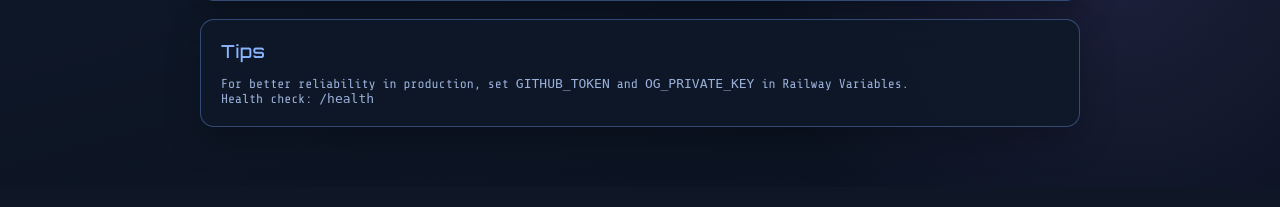
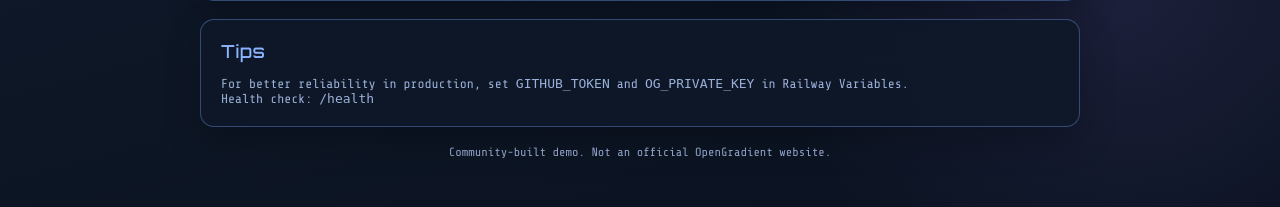
Before and after one commit to arthuroua/repo-security-checker, a Flask app: page / in a window 1280 px wide. Shown: the part 972-1179 px from the top of the page. Before the commit the page ends 1099 px from the top, so only its background shows below. Run offline with Flask 3, Linux system fonts and the light colour scheme; some libraries are stand-ins or nearby versions.

Commit message:
Add non-official disclaimer footer

```diff
--- a/templates/index.html
+++ b/templates/index.html
@@ -152,6 +152,13 @@
         display: flex;
         justify-content: flex-start;
       }
+      .site-footer {
+        text-align: center;
+        color: var(--muted);
+        font-size: 12px;
+        opacity: 0.9;
+        margin: 16px 0 6px;
+      }
       @media (max-width: 640px) {
         .wrap { padding: 26px 14px 30px; }
         .panel { padding: 16px; }
@@ -213,6 +220,9 @@
           Health check: <code>/health</code>
         </div>
       </section>
+      <div class="site-footer">
+        Community-built demo. Not an official OpenGradient website.
+      </div>
     </div>
 
     <script>
```
